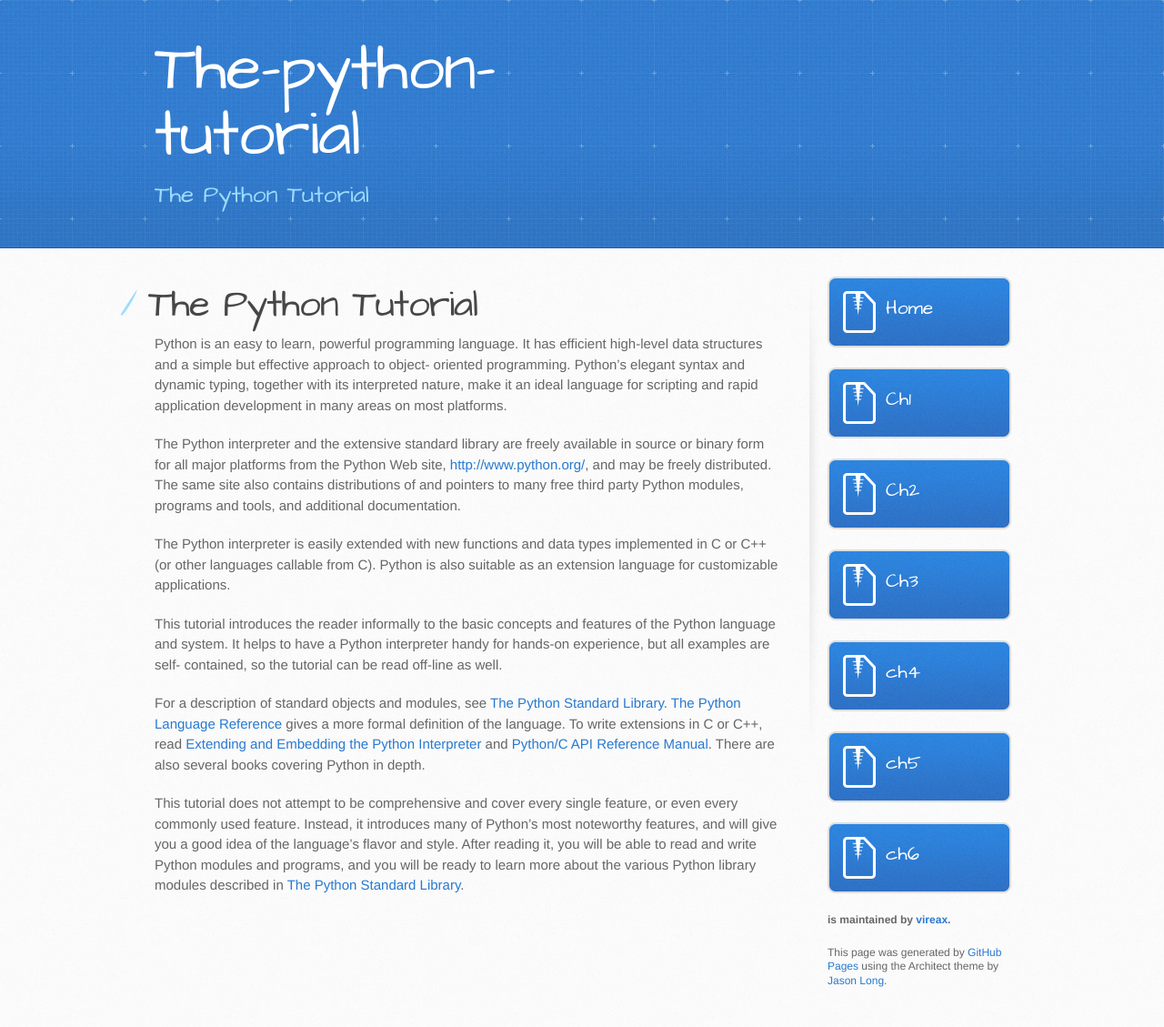
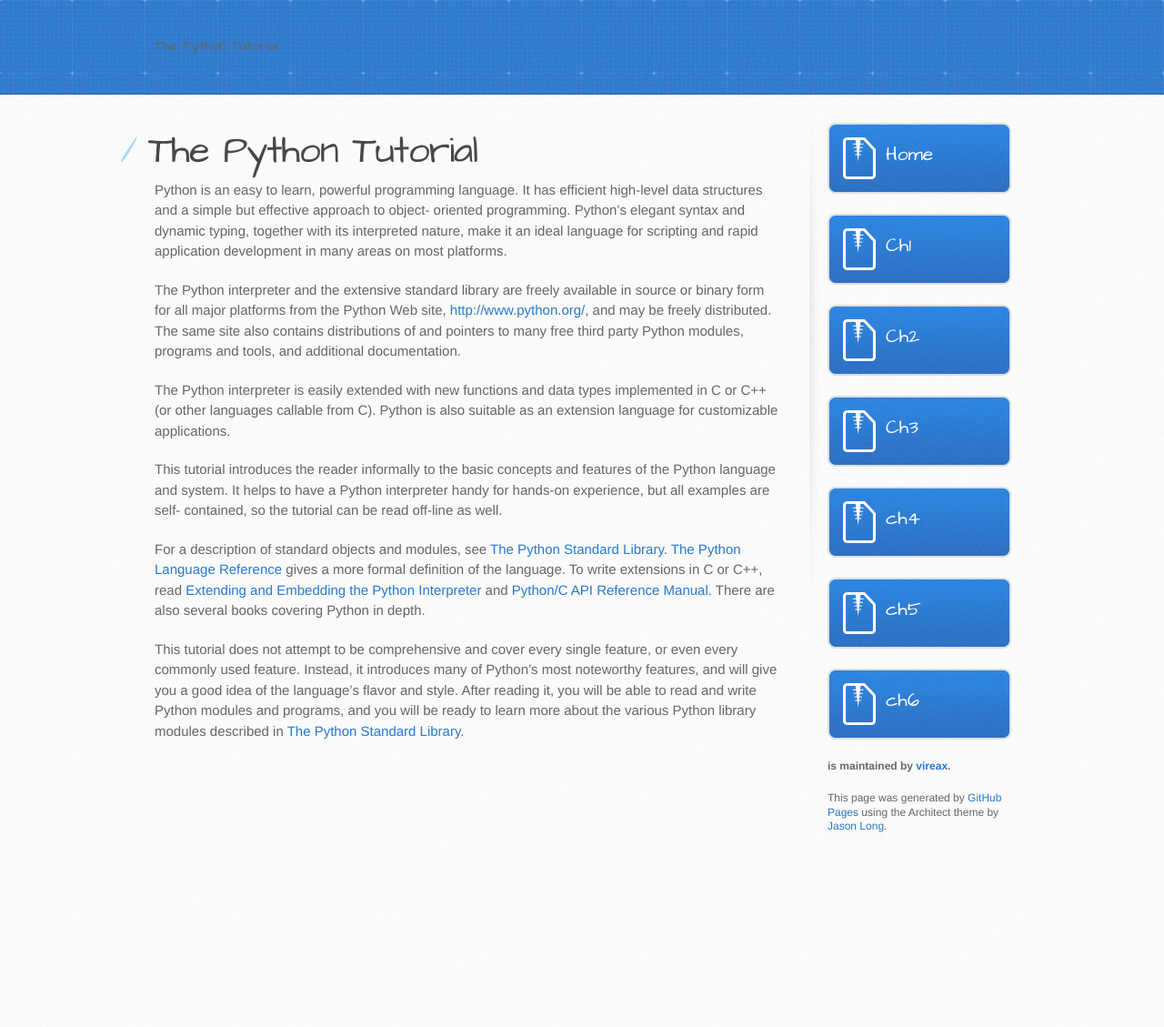
Before and after one commit to vireax/the-python-tutorial, a Jekyll site: the page built from index.md, in a window 1280 px wide. Shown: the whole page at 91% size. Built offline with Jekyll 4.4.1, drawn with Linux system fonts in a browser that asks for light colours; after the commit the page ends 959 px from its top, so only the background shows below that.

Commit message:
Update default.html

```diff
--- a/_layouts/default.html
+++ b/_layouts/default.html
@@ -13,14 +13,15 @@
     <script src="//html5shiv.googlecode.com/svn/trunk/html5.js"></script>
     <![endif]-->
 
-    <title>The-python-tutorial by vireax</title>
+    <title>{{ page.title }}</title>
   </head>
 
   <body>
     <header>
       <div class="inner">
-        <h1>The-python-tutorial</h1>
-        <h2>The Python Tutorial</h2>
+        <!--h1>The-python-tutorial</h1-->
+        <!--h2>The Python Tutorial</h2-->
+        <span class="site-title">{{ page.title }}</span>
         <!--a href="https://github.com/vireax/the-python-tutorial" class="button"><small>View project on</small>GitHub</a-->
       </div>
     </header>
```
